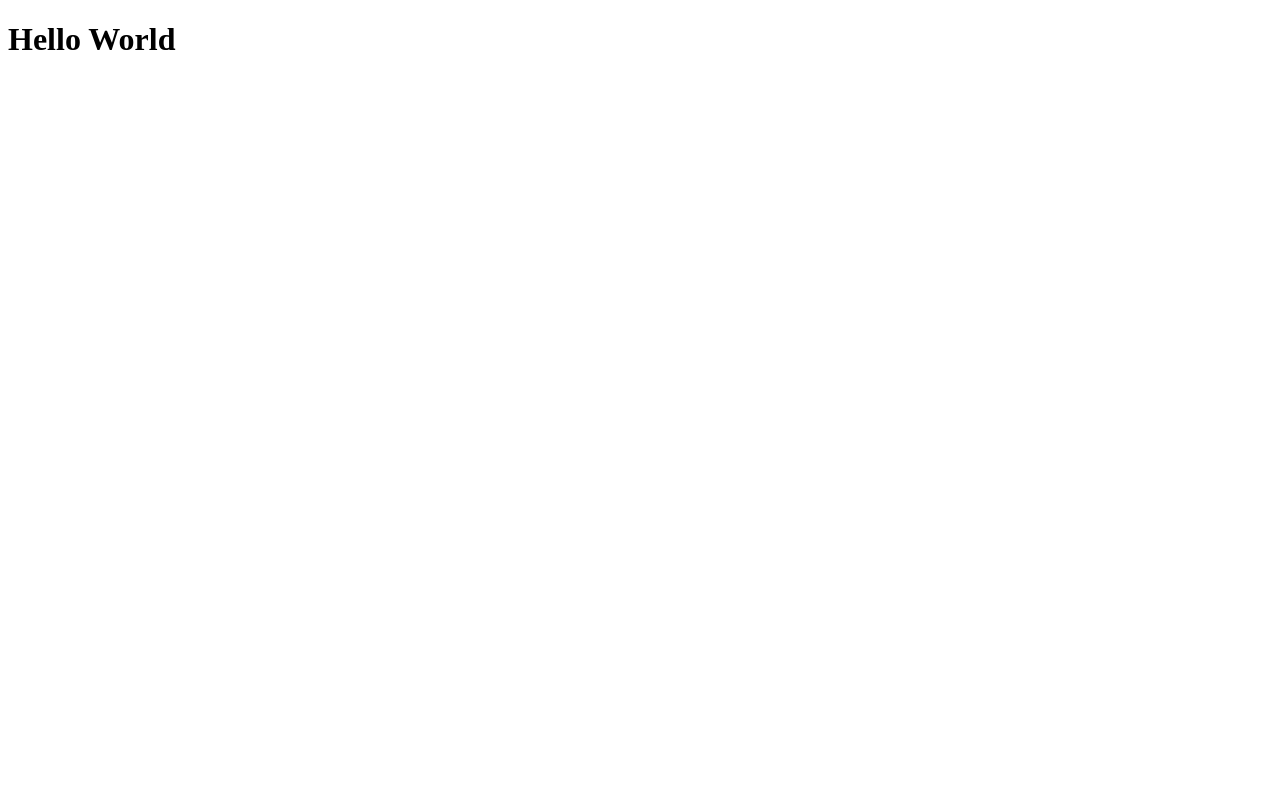
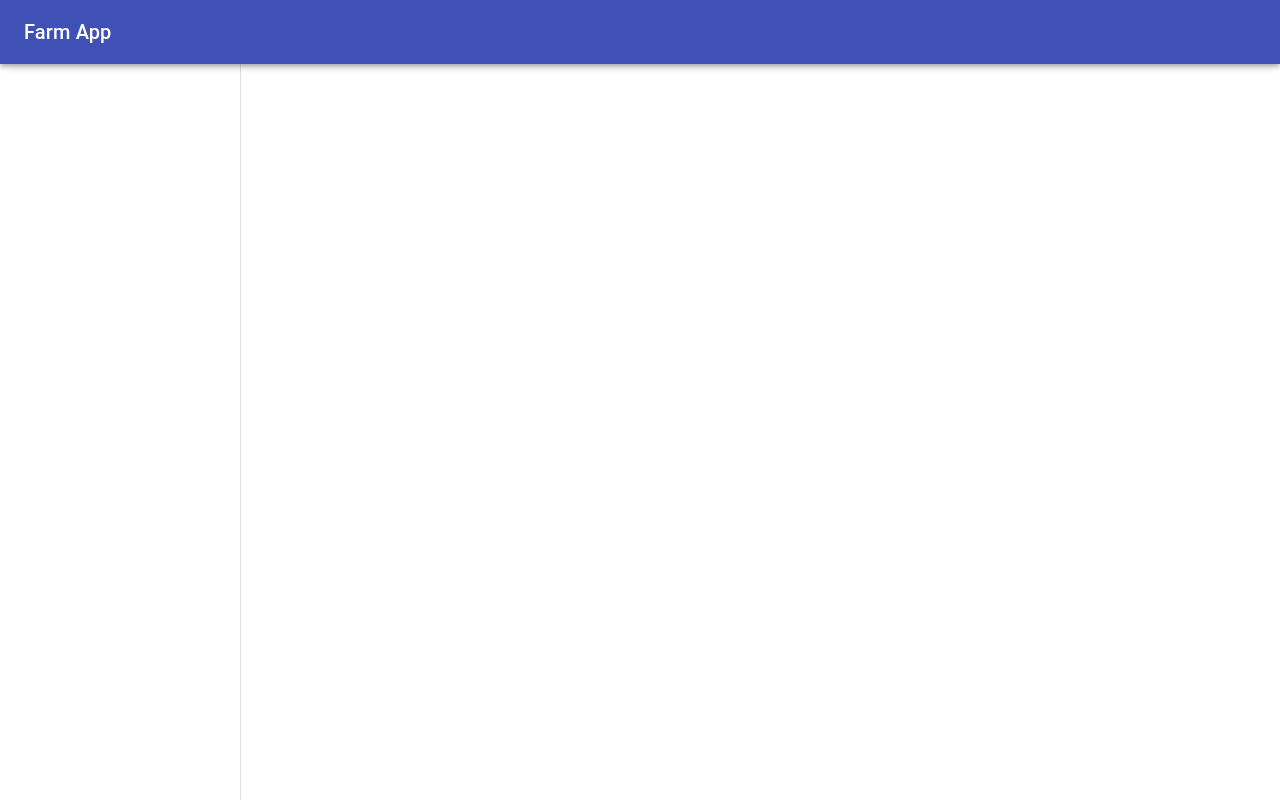
Before and after one commit to brandontiqui/public_fullstack_challenge, a React app in the folder farm-app-fullstack/: page / in a window 1280 px wide. Built offline with nearby package versions, Linux system fonts and the light colour scheme; the HTML template or start-up script is replaced by a standard one.

Commit message:
Add Material UI and initialize layout

```diff
--- /dev/null
+++ b/farm-app-fullstack/client/src/components/FarmApp.jsx
@@ -0,0 +1,59 @@
+import React from 'react'
+import AppBar from '@material-ui/core/AppBar';
+import Toolbar from '@material-ui/core/Toolbar';
+import Typography from '@material-ui/core/Typography';
+import Drawer from '@material-ui/core/Drawer';
+import { makeStyles } from '@material-ui/core/styles';
+
+const drawerWidth = 240;
+
+const useStyles = makeStyles((theme) => ({
+  root: {
+    flexGrow: 1,
+  },
+  title: {
+    flexGrow: 1,
+  },
+  appBar: {
+    zIndex: theme.zIndex.drawer + 1,
+  },
+  drawer: {
+    width: drawerWidth,
+    flexShrink: 0,
+  },
+  drawerPaper: {
+    width: drawerWidth,
+  },
+  drawerContainer: {
+    overflow: 'auto',
+  },
+}));
+
+const FarmApp = (props)=>{
+	const classes = useStyles();
+
+	return (
+    <div className={classes.root}>
+      <AppBar position="fixed" className={classes.appBar}>
+        <Toolbar>
+          <Typography variant="h6" className={classes.title}>
+            Farm App
+          </Typography>
+        </Toolbar>
+      </AppBar>
+      <Drawer
+        className={classes.drawer}
+        variant="permanent"
+        classes={{
+          paper: classes.drawerPaper,
+        }}
+      >
+        <Toolbar />
+        <div className={classes.drawerContainer}>
+        </div>
+      </Drawer>
+    </div>
+	)
+}
+
+export default FarmApp;
--- a/farm-app-fullstack/client/src/index.jsx
+++ b/farm-app-fullstack/client/src/index.jsx
@@ -1,12 +1,13 @@
 import React from 'react'
 import ReactDOM from 'react-dom'
+import FarmApp from './components/FarmApp.jsx'
 
 const App = (props)=>{
-    return (
-        <div>
-            <h1>Hello World</h1>
-        </div>
-    )
+  return (
+	  <div>
+	  	<FarmApp />
+	  </div>
+	)
 }
 
 const appContainer = document.querySelector('#app');
--- a/farm-app-fullstack/package.json
+++ b/farm-app-fullstack/package.json
@@ -19,6 +19,7 @@
     "webpack": "^2.2.1"
   },
   "dependencies": {
+    "@material-ui/core": "^4.11.0",
     "express": "^4.15.0",
     "react": "^16.4.2",
     "react-dom": "^16.4.2"
```
Also changed, not shown: farm-app-fullstack/webpack.config.js (line endings or trailing spaces), 1 other file (tests, documents, lock files or other folders).
